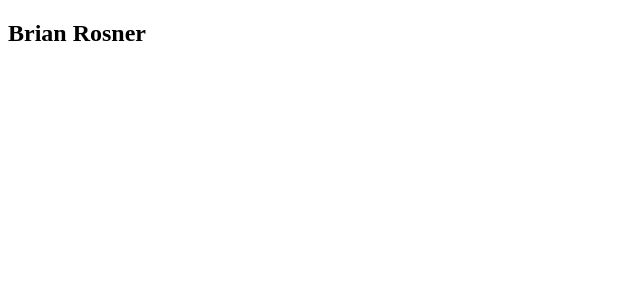
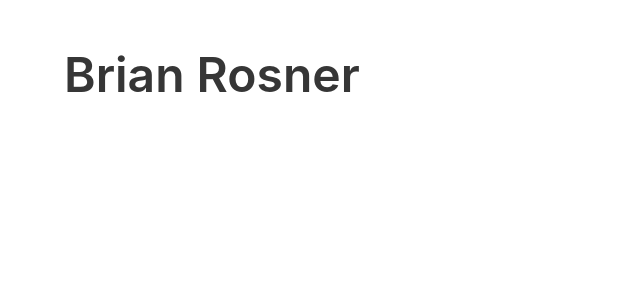
Before and after one commit to brosner/brosner.com, a SvelteKit app: page / in a window 1280 px wide. Shown: the top 300 px of the page, without its empty margins (0-640 px from the left). Built offline with nearby package versions, Linux system fonts and the light colour scheme.

Commit message:
add bulma

```diff
--- a/package.json
+++ b/package.json
@@ -25,7 +25,9 @@
 		"svelte-check": "^3.4.3",
 		"tslib": "^2.4.1",
 		"typescript": "^5.0.0",
-		"vite": "^4.3.6"
+		"vite": "^4.3.6",
+		"sass": "^1.63.6",
+		"bulma": "^0.9.4"
 	},
 	"type": "module"
 }
--- /dev/null
+++ b/src/app.scss
@@ -0,0 +1,9 @@
+/* Write your global styles here, in SCSS syntax. Variables and mixins from the src/variables.scss file are available here without importing */ /* Import only what you need from Bulma */
+@import 'bulma/sass/utilities/_all';
+@import 'bulma/sass/base/_all';
+@import 'bulma/sass/elements/_all';
+@import 'bulma/sass/form/_all';
+@import 'bulma/sass/components/_all';
+@import 'bulma/sass/grid/_all';
+@import 'bulma/sass/helpers/_all';
+@import 'bulma/sass/layout/_all';
--- /dev/null
+++ b/src/routes/+layout.svelte
@@ -0,0 +1,5 @@
+<script>
+	import '../app.scss';
+</script>
+
+<slot />
--- /dev/null
+++ b/src/variables.scss
@@ -0,0 +1,2 @@
+/* Variables and mixins declared here will be available in all other SCSS files */ /* https://github.com/jgthms/bulma/issues/1293 */
+$body-overflow-y: auto;
--- a/svelte.config.js
+++ b/svelte.config.js
@@ -5,7 +5,7 @@ import { vitePreprocess } from '@sveltejs/kit/vite';
 const config = {
 	// Consult https://kit.svelte.dev/docs/integrations#preprocessors
 	// for more information about preprocessors
-	preprocess: vitePreprocess(),
+	preprocess: [vitePreprocess({})],
 
 	kit: {
 		// adapter-auto only supports some environments, see https://kit.svelte.dev/docs/adapter-auto for a list.
--- a/vite.config.ts
+++ b/vite.config.ts
@@ -2,5 +2,13 @@ import { sveltekit } from '@sveltejs/kit/vite';
 import { defineConfig } from 'vite';
 
 export default defineConfig({
-	plugins: [sveltekit()]
+	plugins: [sveltekit()],
+
+	css: {
+		preprocessorOptions: {
+			scss: {
+				additionalData: '@use "src/variables.scss" as *;'
+			}
+		}
+	}
 });
```
Also changed, not shown: 1 other file (tests, documents, lock files or other folders).
